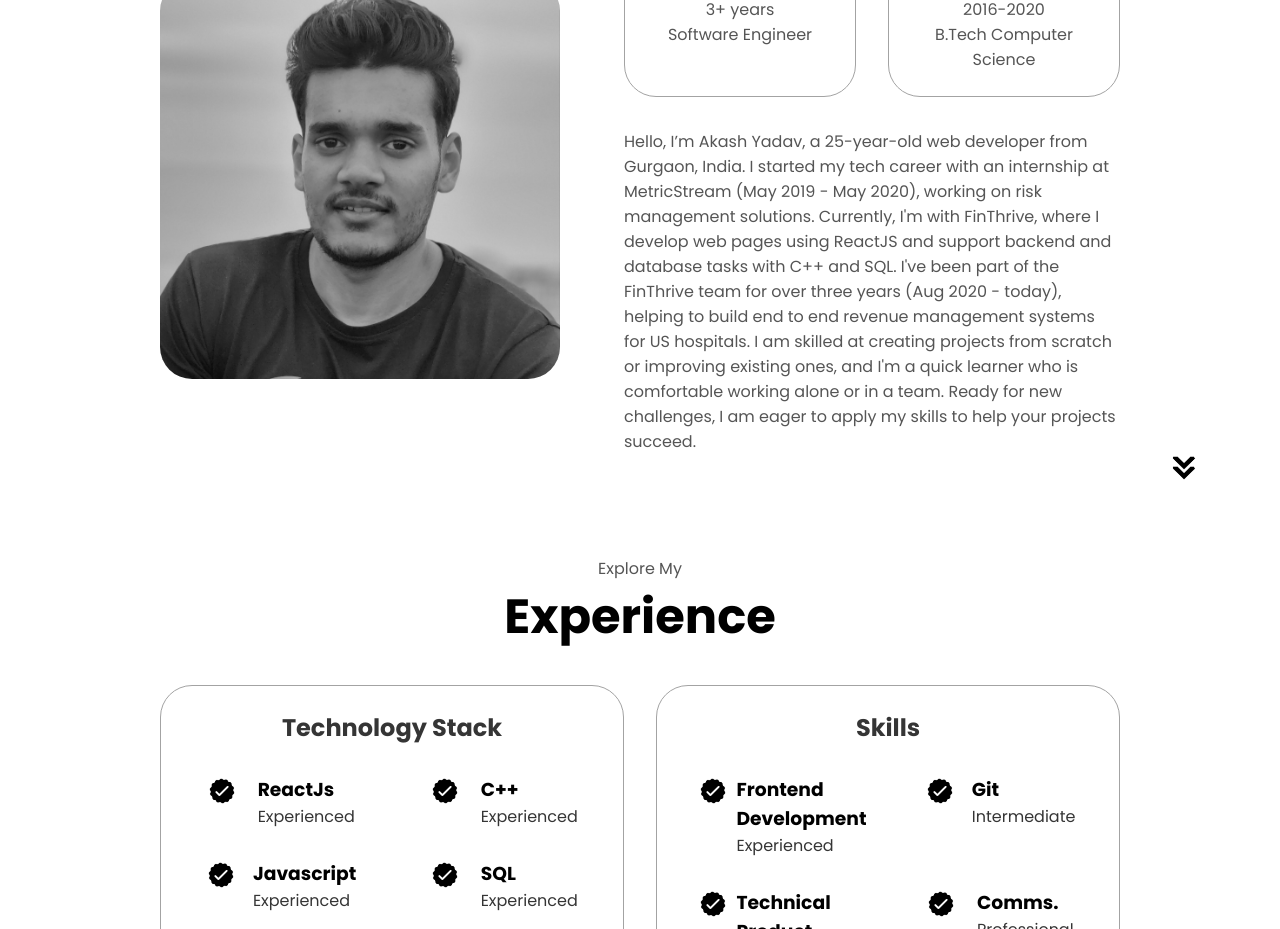
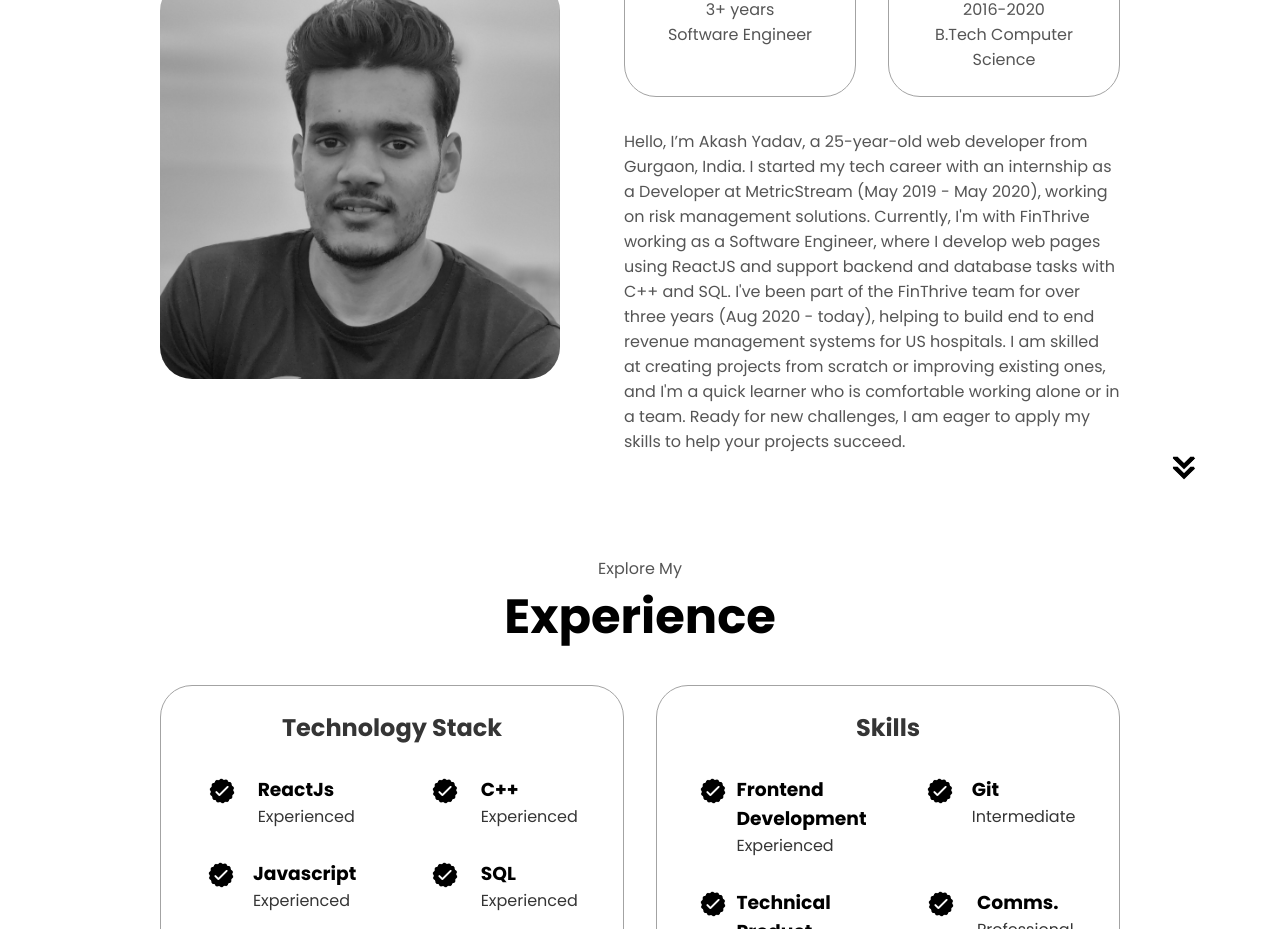
Before and after one commit to akashyv/portfolio, a React (Create React App) app: page / in a window 1280 px wide. Shown: the part 1020-1949 px from the top of the page. Built offline with nearby package versions, Linux system fonts and the light colour scheme.

Commit message:
Seems like everything finshed now.

```diff
--- a/src/components/Modals/ModalOne/ModalOne.js
+++ b/src/components/Modals/ModalOne/ModalOne.js
@@ -20,7 +20,7 @@ export default function ModalOne(props) {
             </li>
             <li>
               Solely responsible for designing and implementing the entire
-              frontend of the application.
+              frontend of the application using <b>ReactJS</b>.
             </li>
             <li>
               Created user authentication functionality with login and signup
@@ -65,6 +65,12 @@ export default function ModalOne(props) {
               platform with intuitive user interfaces, currently undergoing
               refinement to enhance the overall user experience.
             </li>
+            <li>
+              Due to the sensitive nature of the project and team decision to
+              maintain privacy, a <b>GitHub link </b>is unavailable at this
+              time. However, I am available to provide a personal walkthrough
+              and discuss the project in detail upon request.
+            </li>
           </ul>
           <button onClick={onClose} className="contact-info-btn">
             Close
--- a/src/components/Modals/ModalTwo/ModalTwo.js
+++ b/src/components/Modals/ModalTwo/ModalTwo.js
@@ -13,7 +13,73 @@ export default function ModalTwo(props) {
           <span className="close" onClick={onClose}>
             &times;
           </span>
-          <div>hey</div>
+          <ul>
+            <li>
+              <b>Todo List Manager</b>
+              <ul>
+                <li className="first-sub-bullet">
+                  Built using <b>React.js</b>
+                </li>
+                <li>Allows users to enter tasks</li>
+                <li>Supports task deletion upon completion</li>
+                <li>
+                  Features a simple and intuitive interface for managing tasks
+                </li>
+              </ul>
+            </li>
+
+            <li>
+              <b>Snake Game</b>
+              <ul>
+                <li className="first-sub-bullet">
+                  Developed using <b>C++</b>
+                </li>
+                <li>
+                  Objective : Guide the snake to collect food items randomly
+                  generated on the screen
+                </li>
+                <li>
+                  Rules :
+                  <ul>
+                    <li className="first-sub-bullet">
+                      The snake grows longer upon collecting food
+                    </li>
+                    <li>Game over if the snake collides with its own body</li>
+                  </ul>
+                </li>
+                <li>
+                  Features intuitive controls and dynamic gameplay experience
+                </li>
+              </ul>
+            </li>
+            <li>
+              <b>Maze Game</b>
+              <ul>
+                <li className="first-sub-bullet">
+                  Implemented using <b>C++</b>
+                </li>
+                <li>
+                  Objective : Navigate an object through a maze to reach the
+                  exit
+                </li>
+                <li>
+                  Features :
+                  <ul>
+                    <li className="first-sub-bullet">
+                      Player-controlled object movement
+                    </li>
+                    <li>
+                      Challenging maze layouts to test problem-solving skills
+                    </li>
+                  </ul>
+                  <li>
+                    Provides an engaging and interactive yet simple gaming
+                    experience for players
+                  </li>
+                </li>
+              </ul>
+            </li>
+          </ul>
           <button onClick={onClose} className="contact-info-btn">
             Close
           </button>
--- a/src/pages/About/About.js
+++ b/src/pages/About/About.js
@@ -41,16 +41,17 @@ export default function About() {
             Science set me up with the skills, and I'm pumped to tackle new
             challenges and make a real impact on projects. */}
             Hello, I’m Akash Yadav, a 25-year-old web developer from Gurgaon,
-            India. I started my tech career with an internship at MetricStream
-            (May 2019 - May 2020), working on risk management solutions.
-            Currently, I'm with FinThrive, where I develop web pages using
-            ReactJS and support backend and database tasks with C++ and SQL.
-            I've been part of the FinThrive team for over three years (Aug 2020
-            - today), helping to build end to end revenue management systems for
-            US hospitals. I am skilled at creating projects from scratch or
-            improving existing ones, and I'm a quick learner who is comfortable
-            working alone or in a team. Ready for new challenges, I am eager to
-            apply my skills to help your projects succeed.
+            India. I started my tech career with an internship as a Developer at
+            MetricStream (May 2019 - May 2020), working on risk management
+            solutions. Currently, I'm with FinThrive working as a Software
+            Engineer, where I develop web pages using ReactJS and support
+            backend and database tasks with C++ and SQL. I've been part of the
+            FinThrive team for over three years (Aug 2020 - today), helping to
+            build end to end revenue management systems for US hospitals. I am
+            skilled at creating projects from scratch or improving existing
+            ones, and I'm a quick learner who is comfortable working alone or in
+            a team. Ready for new challenges, I am eager to apply my skills to
+            help your projects succeed.
           </p>
         </div>
       </div>
```
